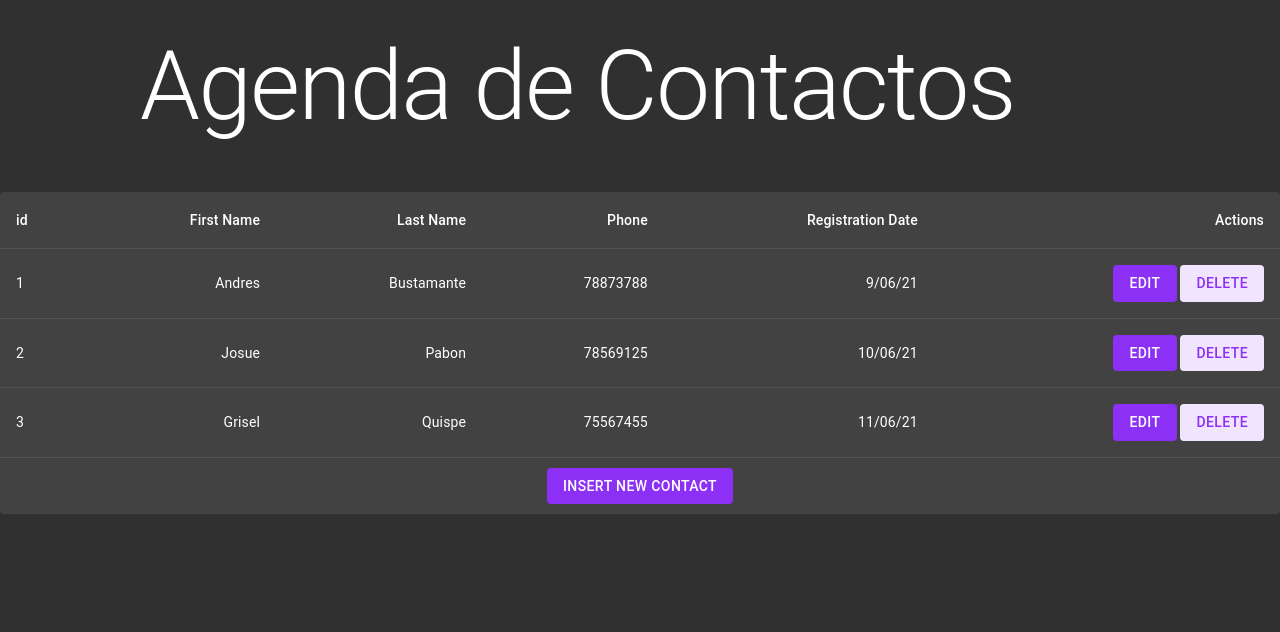
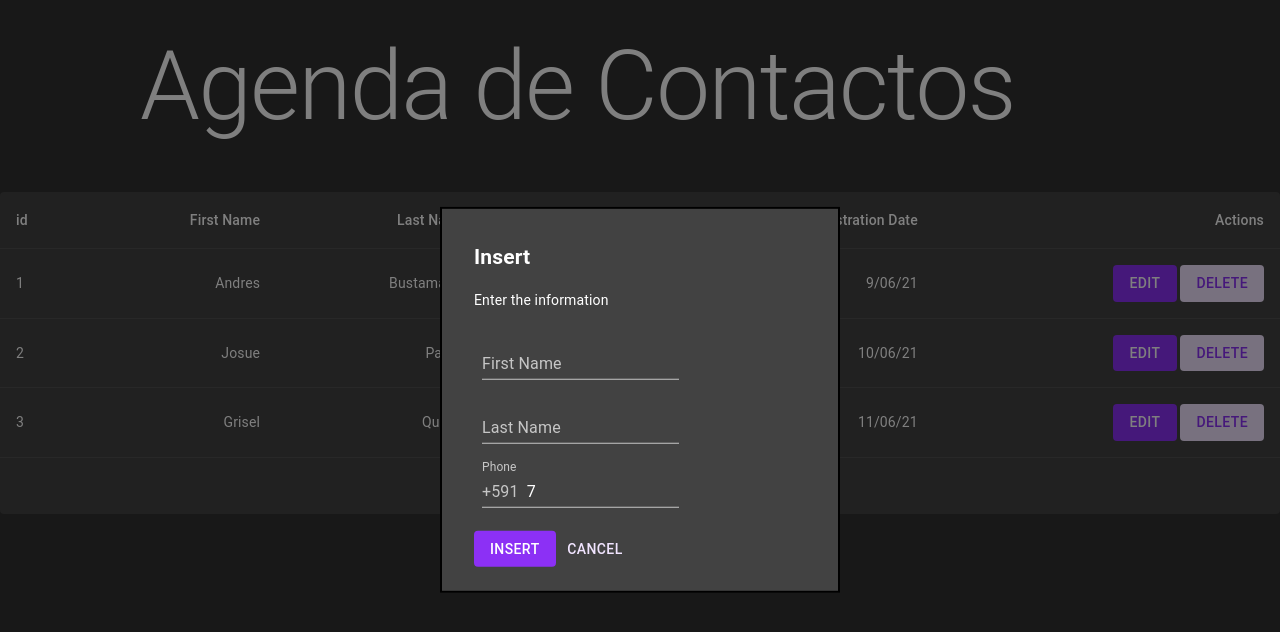
Before and after one commit to busta-design/phonebook-fe, a React (Create React App) app: page / in a window 1280 px wide. Both pictures are taken after a click on the button "INSERT NEW CONTACT". Shown: the top 632 px of the page. Built offline with nearby package versions, Linux system fonts and the light colour scheme.

Commit message:
Inser New Contacts Ready, to go to do Edit

```diff
--- a/src/components/DenseTable.tsx
+++ b/src/components/DenseTable.tsx
@@ -1,7 +1,8 @@
-import { useState, useEffect } from "react"
+import { useState, useEffect, ChangeEvent } from "react"
 import { TableContent } from "./TableContent"
-import { Modal, Button } from "@material-ui/core"
+import { Modal, Button, TextField, InputAdornment } from "@material-ui/core"
 import { makeStyles } from "@material-ui/core/styles"
+import { IBody } from "../types/iBody"
 
 interface IRow {
     id: number
@@ -30,10 +31,22 @@ const useStyles = makeStyles(theme => ({
         boxShadow: theme.shadows[5],
         padding: theme.spacing(2, 4, 3),
     },
+    textfield: {
+        "& > *": {
+            margin: theme.spacing(1),
+            width: "25ch",
+        },
+    },
 }))
+const modalStyle = {
+    top: `50%`,
+    left: `50%`,
+    transform: `translate(-50%, -50%)`,
+}
 
 export const DenseTable = () => {
     const classes = useStyles()
+
     useEffect(() => {
         console.log("Me monte")
     }, [])
@@ -44,29 +57,60 @@ export const DenseTable = () => {
         createData(3, "Grisel", "Quispe", 75567455, "11/06/21"),
     ])
 
+    const [dataInsert, setDataInsert] = useState<IRow>({
+        id: 0,
+        firstName: "",
+        lastName: "",
+        phone: 7,
+        registrationDate: "",
+    })
+
     const [idG, setIdG] = useState<number>(0)
+    const [actionModal, setActionModal] = useState<keyof IBody>("ddelete")
     const [openModal, setOpenModal] = useState<boolean>(false)
 
+    const handleChange = ({ target }: ChangeEvent<HTMLInputElement>) => {
+        const { name, value } = target
+
+        setDataInsert({
+            ...dataInsert,
+            [name]: value,
+        })
+        console.log(value)
+    }
     const toggleModal = () => {
         setOpenModal(!openModal)
     }
 
     const handleInsert = () => {
-        // setRows(rows.filter(row => row.id !== idG))
-        // setOpenModal(false)
-        // setIdG(0)
+        console.log("Insert")
+        const { firstName, lastName, phone, registrationDate } = dataInsert
+        let auxRows = [...rows]
+        auxRows.push(
+            createData(
+                Math.trunc(Math.random() * 100),
+                firstName || "none",
+                lastName || "none",
+                phone || 1111,
+                new Date(Date.now()).toLocaleDateString()
+            )
+        )
+        // registrationDate || "none"
+        setRows(auxRows)
+        setOpenModal(false)
+        setDataInsert({
+            id: 0,
+            firstName: "",
+            lastName: "",
+            phone: 7,
+            registrationDate: "",
+        })
     }
 
     const handleDelete = () => {
         setRows(rows.filter(row => row.id !== idG))
         setOpenModal(false)
         setIdG(0)
-    }
-
-    const modalStyle = {
-        top: `50%`,
-        left: `50%`,
-        transform: `translate(-50%, -50%)`,
     }
 
     const ddelete = (
@@ -92,6 +136,35 @@ export const DenseTable = () => {
         <div style={modalStyle} className={classes.paper}>
             <h2 id="simple-modal-title">Insert</h2>
             <p id="simple-modal-description">Enter the information</p>
+            <form className={classes.textfield} noValidate autoComplete="off">
+                <TextField
+                    name="firstName"
+                    label="First Name"
+                    value={dataInsert.firstName}
+                    onChange={handleChange}
+                />
+                <TextField
+                    name="lastName"
+                    label="Last Name"
+                    value={dataInsert.lastName}
+                    onChange={handleChange}
+                />
+
+                <TextField
+                    name="phone"
+                    label="Phone"
+                    value={dataInsert.phone}
+                    onChange={handleChange}
+                    InputProps={{
+                        startAdornment: (
+                            <InputAdornment position="start">
+                                +591
+                            </InputAdornment>
+                        ),
+                    }}
+                />
+            </form>
+            <div style={{ marginTop: "15px" }} />
             <Button
                 variant="contained"
                 color="primary"
@@ -105,7 +178,7 @@ export const DenseTable = () => {
         </div>
     )
 
-    const body = {
+    const body: IBody = {
         ddelete,
         insert,
     }
@@ -116,6 +189,7 @@ export const DenseTable = () => {
                 rows={rows}
                 toggleModal={toggleModal}
                 setIdG={setIdG}
+                setActionModal={setActionModal}
             />
 
             <Modal
@@ -124,7 +198,7 @@ export const DenseTable = () => {
                 aria-labelledby="simple-modal-title"
                 aria-describedby="simple-modal-description"
             >
-                {body.insert}
+                {body[actionModal]}
             </Modal>
         </>
     )
--- a/src/components/TableContent.tsx
+++ b/src/components/TableContent.tsx
@@ -7,6 +7,8 @@ import {
     TableRow,
 } from "@material-ui/core"
 import { Button, Paper } from "@material-ui/core"
+
+import { Modals } from "../constants/modals"
 
 import { makeStyles } from "@material-ui/core/styles"
 const useStyles = makeStyles({
@@ -34,13 +36,24 @@ type IRow = {
     registrationDate: string
 }
 
+// type IBody = {
+//     ddelete: JSX.Element
+//     insert: JSX.Element
+// }
+
 type IBoth = {
     rows: Array<IRow>
     toggleModal: () => void
     setIdG: (id: number) => void
+    setActionModal: (actionModal: any) => void
 }
 
-export const TableContent = ({ rows, toggleModal, setIdG }: IBoth) => {
+export const TableContent = ({
+    rows,
+    toggleModal,
+    setIdG,
+    setActionModal,
+}: IBoth) => {
     const classes = useStyles()
     return (
         <div>
@@ -84,6 +97,7 @@ export const TableContent = ({ rows, toggleModal, setIdG }: IBoth) => {
                                         color="primary"
                                         onClick={() => {
                                             setIdG(row.id)
+                                            setActionModal(Modals.Delete)
                                             toggleModal()
                                         }}
                                     >
@@ -94,6 +108,7 @@ export const TableContent = ({ rows, toggleModal, setIdG }: IBoth) => {
                                         color="secondary"
                                         onClick={() => {
                                             setIdG(row.id)
+                                            setActionModal(Modals.Delete)
                                             toggleModal()
                                         }}
                                     >
@@ -107,8 +122,12 @@ export const TableContent = ({ rows, toggleModal, setIdG }: IBoth) => {
                 <Button
                     className={classes.button}
                     variant="contained"
+                    // onClick={setActionModal(Object.keys(IBody).find(key: string => key === 'insert'))}
                     color="primary"
-                    onClick={() => console.log("add")}
+                    onClick={() => {
+                        setActionModal(Modals.Insert)
+                        toggleModal()
+                    }}
                 >
                     Insert new Contact
                 </Button>
--- /dev/null
+++ b/src/constants/modals.tsx
@@ -0,0 +1,5 @@
+export enum Modals {
+    Insert = "insert",
+    Edit = "edit",
+    Delete = "ddelete",
+}
--- /dev/null
+++ b/src/types/iBody.tsx
@@ -0,0 +1,4 @@
+export type IBody = {
+    ddelete: JSX.Element
+    insert: JSX.Element
+}
```
